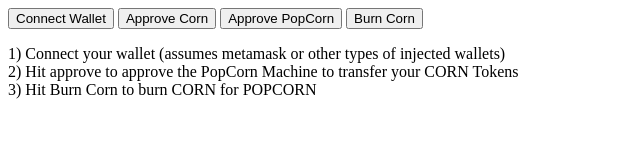
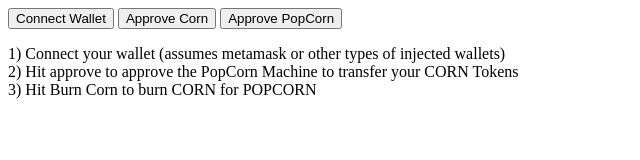
Before and after one commit to misctyler/CornHub, a plain HTML site: page index.html in a window 1280 px wide. Shown: the whole page, without its empty margins (0-640 px from the left). Drawn offline with Linux system fonts and the light colour scheme.

Commit message:
Update index.html

```diff
--- a/index.html
+++ b/index.html
@@ -13,9 +13,6 @@
   <button onclick="connect()">Connect Wallet</button>
   <button onclick="approve()">Approve Corn</button>
   <button onclick="approve2()">Approve PopCorn</button>
-  <button onclick="burnCorn()">Burn Corn</button>
-
-
 
 <p>
 1) Connect your wallet (assumes metamask or other types of injected wallets) <br>
```
